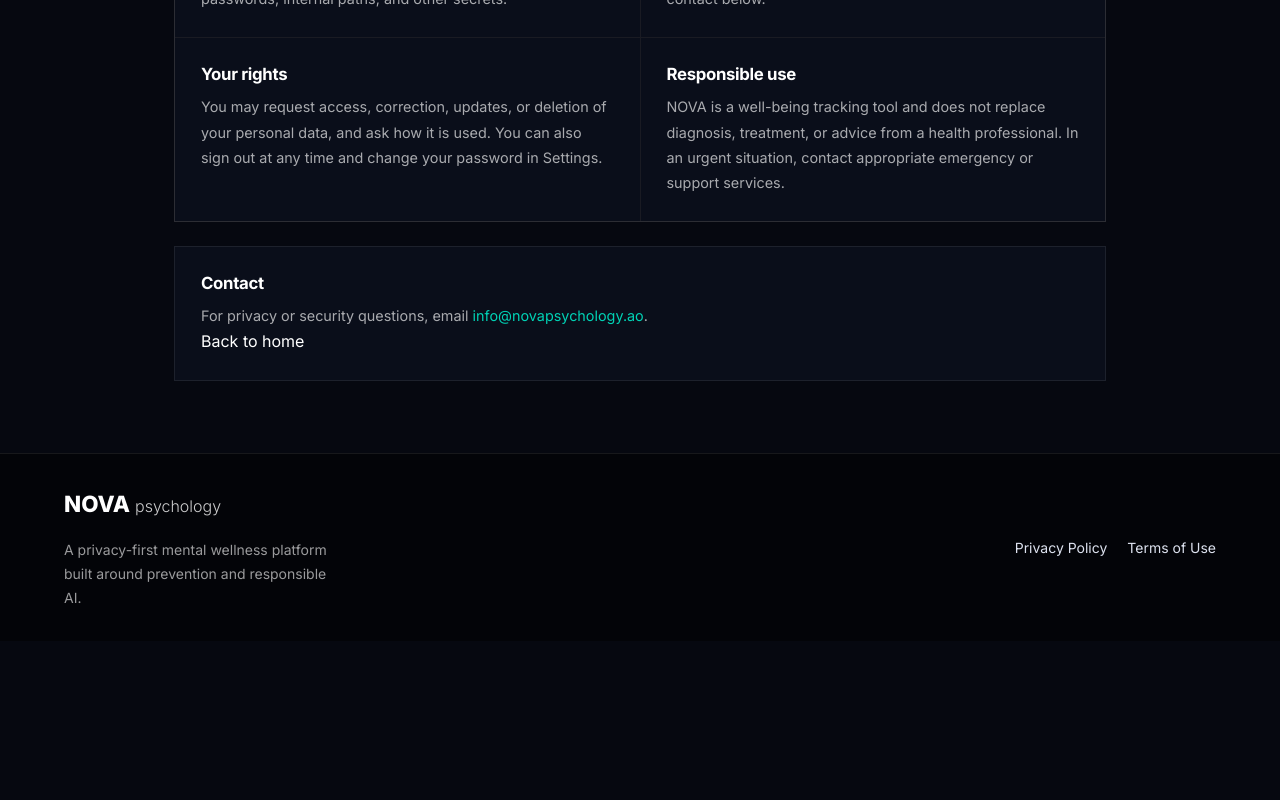
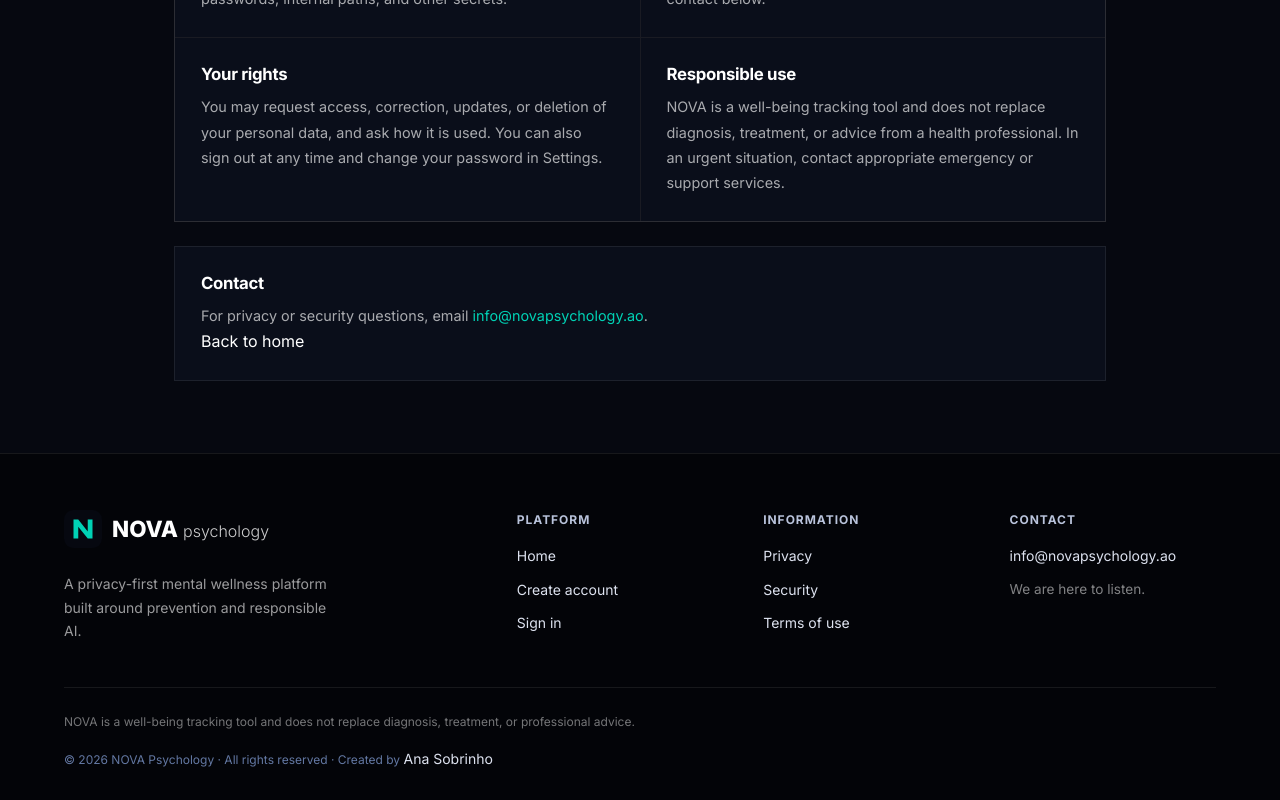
Before and after one commit to ajacs10/nova, a Next.js app in the folder frontend/: page /en/security in a window 1280 px wide. Shown: the part 815-1615 px from the top of the page. Before the commit the page ends 1456 px from the top, so only its background shows below. Built offline with nearby package versions, Linux system fonts and the light colour scheme; no server answers.

Commit message:
feat: improve professional footer

```diff
--- a/frontend/src/shared/ui/Footer.tsx
+++ b/frontend/src/shared/ui/Footer.tsx
@@ -2,6 +2,7 @@
 
 import Link from "next/link";
 import { useParams } from "next/navigation";
+import Image from "next/image";
 
 export function Footer() {
   const params = useParams();
@@ -9,12 +10,13 @@ export function Footer() {
   const isPt = locale === "pt";
 
   return (
-    <footer id="footer" style={{ borderTop: "1px solid rgba(255, 255, 255, 0.08)", background: "#030408", padding: "32px 0" }}>
+    <footer id="footer" style={{ borderTop: "1px solid rgba(255, 255, 255, 0.08)", background: "#030408", padding: "56px 0 28px" }}>
       <div className="container">
-        <div style={{ display: "flex", justifyContent: "space-between", alignItems: "center", flexWrap: "wrap", gap: 16 }}>
+        <div style={{ display: "grid", gridTemplateColumns: "minmax(240px, 2fr) repeat(3, minmax(130px, 1fr))", gap: 40, paddingBottom: 44 }}>
           <div>
-            <Link href={`/${locale}`} style={{ fontWeight: 800, fontSize: "1.4rem", color: "#ffffff", textDecoration: "none" }}>
-              NOVA <span style={{ fontWeight: 300, fontSize: "1rem", opacity: 0.8 }}>psychology</span>
+            <Link href={`/${locale}`} aria-label="NOVA Psychology" style={{ display: "inline-flex", alignItems: "center", gap: 10, fontWeight: 800, fontSize: "1.4rem", color: "#ffffff", textDecoration: "none" }}>
+              <Image src="/icons/nova-icon-192.svg" alt="" width={38} height={38} />
+              <span>NOVA <span style={{ fontWeight: 300, fontSize: "1rem", opacity: 0.8 }}>psychology</span></span>
             </Link>
             <p style={{ fontSize: "0.875rem", color: "rgba(255, 255, 255, 0.6)", lineHeight: 1.7, marginTop: 16, maxWidth: 280 }}>
               {isPt
@@ -23,10 +25,45 @@ export function Footer() {
             </p>
           </div>
 
-          <div style={{ display: "flex", gap: 20, fontSize: "0.85rem" }}>
-            <Link href={`/${locale}/privacy`} className="footer-link">{isPt ? "Política de Privacidade" : "Privacy Policy"}</Link>
-            <Link href={`/${locale}/terms`} className="footer-link">{isPt ? "Termos de Utilização" : "Terms of Use"}</Link>
+          <div>
+            <strong style={{ display: "block", marginBottom: 16, color: "#b9c3db", fontSize: "0.75rem", letterSpacing: "0.08em", textTransform: "uppercase" }}>{isPt ? "Plataforma" : "Platform"}</strong>
+            <div style={{ display: "flex", flexDirection: "column", gap: 11, fontSize: "0.85rem" }}>
+              <Link href={`/${locale}`} className="footer-link">{isPt ? "Início" : "Home"}</Link>
+              <Link href={`/${locale}/auth/register`} className="footer-link">{isPt ? "Criar conta" : "Create account"}</Link>
+              <Link href={`/${locale}/auth/login`} className="footer-link">{isPt ? "Iniciar sessão" : "Sign in"}</Link>
+            </div>
           </div>
+
+          <div>
+            <strong style={{ display: "block", marginBottom: 16, color: "#b9c3db", fontSize: "0.75rem", letterSpacing: "0.08em", textTransform: "uppercase" }}>{isPt ? "Informação" : "Information"}</strong>
+            <div style={{ display: "flex", flexDirection: "column", gap: 11, fontSize: "0.85rem" }}>
+              <Link href={`/${locale}/privacy`} className="footer-link">{isPt ? "Privacidade" : "Privacy"}</Link>
+              <Link href={`/${locale}/security`} className="footer-link">{isPt ? "Segurança" : "Security"}</Link>
+              <Link href={`/${locale}/terms`} className="footer-link">{isPt ? "Termos de utilização" : "Terms of use"}</Link>
+            </div>
+          </div>
+
+          <div>
+            <strong style={{ display: "block", marginBottom: 16, color: "#b9c3db", fontSize: "0.75rem", letterSpacing: "0.08em", textTransform: "uppercase" }}>{isPt ? "Contacto" : "Contact"}</strong>
+            <div style={{ display: "flex", flexDirection: "column", gap: 11, fontSize: "0.85rem" }}>
+              <a href="mailto:info@novapsychology.ao" className="footer-link">info@novapsychology.ao</a>
+              <span style={{ color: "rgba(255,255,255,0.5)", lineHeight: 1.5 }}>{isPt ? "Estamos aqui para ouvir." : "We are here to listen."}</span>
+            </div>
+          </div>
+        </div>
+
+        <div style={{ borderTop: "1px solid rgba(255, 255, 255, 0.08)", paddingTop: 24 }}>
+          <p style={{ fontSize: "0.75rem", color: "rgba(255, 255, 255, 0.45)", lineHeight: 1.6, maxWidth: 720, margin: 0 }}>
+            {isPt
+              ? "A NOVA é uma ferramenta de acompanhamento de bem-estar e não substitui diagnóstico, tratamento ou aconselhamento profissional."
+              : "NOVA is a well-being tracking tool and does not replace diagnosis, treatment, or professional advice."}
+          </p>
+          <p style={{ fontSize: "0.75rem", color: "#6378a3", margin: "16px 0 0" }}>
+            © 2026 NOVA Psychology · {isPt ? "Todos os direitos reservados" : "All rights reserved"} · {isPt ? "Criado por" : "Created by"}{" "}
+            <a href="https://www.anasobrinho.me/" target="_blank" rel="noreferrer" className="footer-link">
+              Ana Sobrinho
+            </a>
+          </p>
         </div>
       </div>
     </footer>
```
